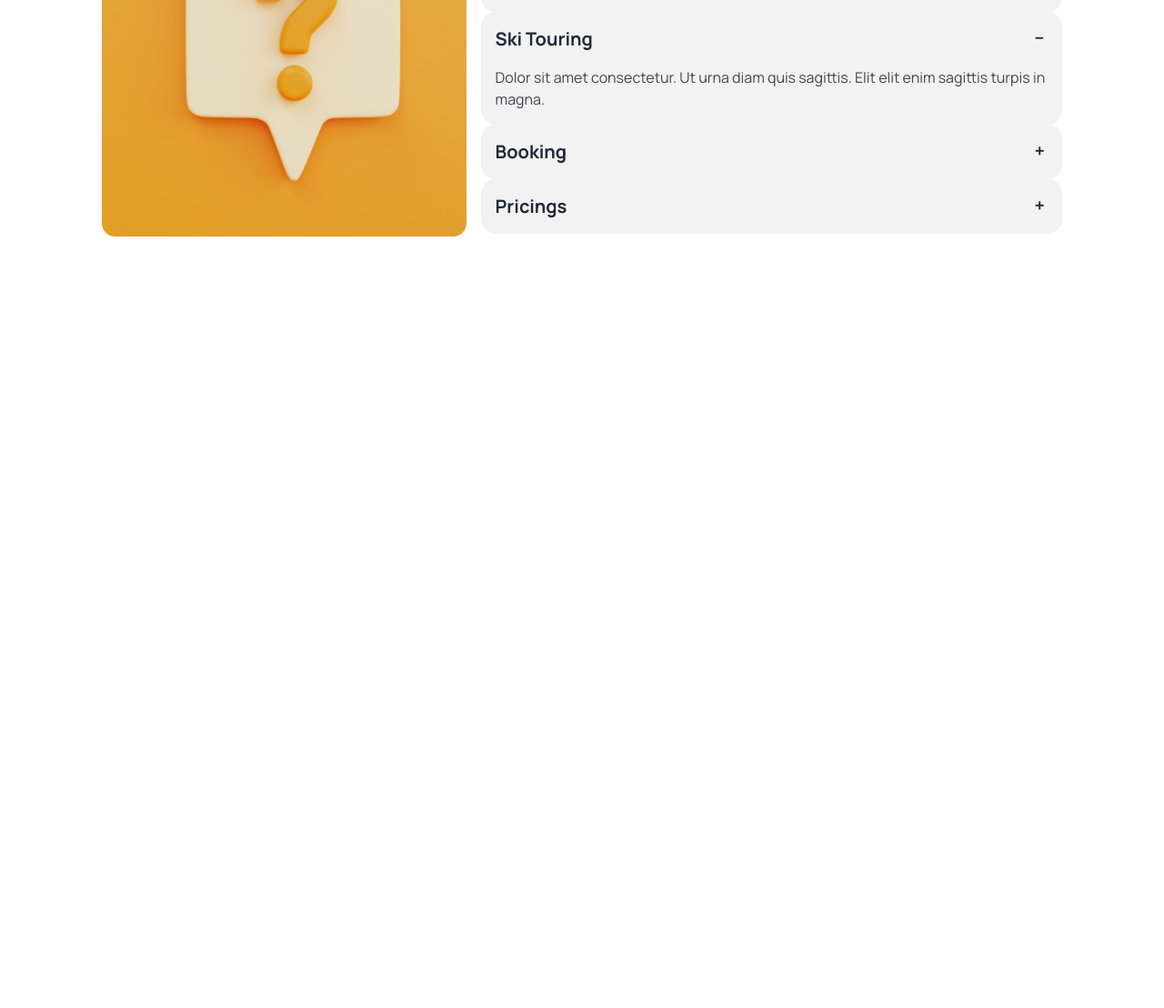
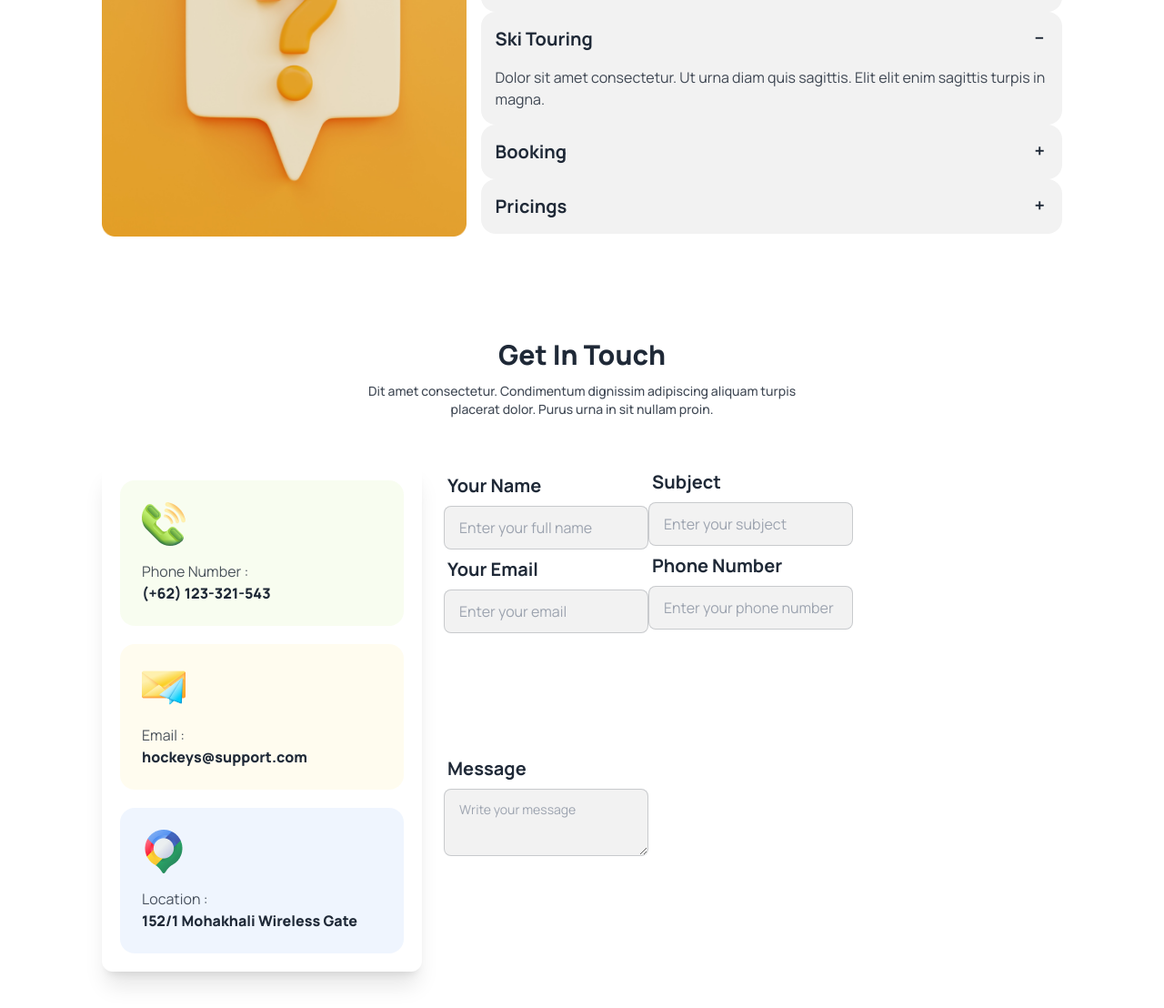
Before and after one commit to mhedi-hasan/assignment-no-3, a plain HTML site: page index.html in a window 1280 px wide. Shown: the part 3706-4814 px from the top of the page at 91% size. Before the commit the page ends 4006 px from the top, so only its background shows below. Drawn offline with nearby package versions, Linux system fonts and the light colour scheme.

Commit message:
Get In Touch section added

```diff
--- a/index.html
+++ b/index.html
@@ -268,7 +268,7 @@
             </div>
             <div class="flex lg:mt-20 mt-12 justify-between lg:flex-row flex-col gap-4">
                 <div>
-                    <img src="./Images/11.png" class="lg:w-full lg:h-full w-80 h-56 mx-auto" alt="">
+                    <img src="./Images/11.png" class="lg:w-full lg:h-full w-80 h-60 mx-auto" alt="">
                 </div>
                 <div class="lg:w-2/3">
                     <div class="collapse collapse-plus bg-base-200">
@@ -329,6 +329,78 @@
             </div>
         </div>
         <!-- clients-question-end -->
+        <!-- get-in-touch-section-start -->
+        <div class="lg:mt-28 mt-16">
+            <div class="text-center mb-12">
+                <h2 class="font-extrabold lg:text-3xl text-2xl">Get In Touch</h2>
+                <p class="lg:w-1/2 block mx-auto font-medium text-sm opacity-85 pt-3 px-3">Dit amet consectetur. Condimentum dignissim adipiscing aliquam turpis placerat dolor. Purus urna in sit nullam proin.</p>
+            </div>
+            <div class="flex lg:flex-row flex-col gap-6">
+                <div class="shadow-xl lg:w-1/3 p-5 rounded-xl space-y-5">
+                    <!-- first-card -->
+                    <div class="bg-[#bced6d] bg-opacity-[0.1] p-6 rounded-2xl">
+                        <img src="./Images/call-img.png" alt="">
+                        <p class="pt-4"><span class="font-normal text-[16px] opacity-80">Phone Number :</span> <br> <span class="font-extrabold text-[16px]">(+62) 123-321-543</span></p>
+                    </div>
+                    <!-- second-card -->
+                    <div class="bg-[#fddd5f] bg-opacity-[0.1] p-6 rounded-2xl">
+                        <img src="./Images/e-mail-img.png" alt="">
+                        <p class="pt-4"><span class="font-normal text-[16px] opacity-80">Email :</span> <br> <span class="font-extrabold text-[16px]">hockeys@support.com</span></p>
+                    </div>
+                    <!-- thard-card -->
+                    <div class="bg-[#629cf3] bg-opacity-[0.1] p-6 rounded-2xl">
+                        <img src="./Images/google-map.png" alt="">
+                        <p class="pt-4"><span class="font-normal text-[16px] opacity-80">Location :</span> <br> <span class="font-extrabold text-[16px]">152/1 Mohakhali Wireless Gate</span></p>
+                    </div>
+                </div>
+                <div class="grid lg:grid-cols-2 grid-cols-1">
+                    <!-- first-div -->
+                    <div class="lg:mt-1 mt-7">
+                        <!-- input-one -->
+                        <label class="form-control w-full max-w-xs">
+                            <div class="label">
+                              <span class="label-text font-bold text-xl">Your Name</span>
+                            </div>
+                            <input type="text" placeholder="Enter your full name" class="input bg-base-200 input-bordered w-full max-w-xs" />
+                          </label>
+                        <!-- input-two -->
+                        <label class="form-control w-full max-w-xs">
+                            <div class="label">
+                              <span class="label-text font-bold text-xl">Your Email</span>
+                            </div>
+                            <input type="text" placeholder="Enter your email" class="input bg-base-200 input-bordered w-full max-w-xs" />
+                          </label>
+                    </div>
+                    <!-- second-div -->
+                    <div>
+                        <!-- input-one -->
+                        <label class="form-control w-full max-w-xs">
+                            <div class="label">
+                              <span class="label-text font-bold text-xl">Subject</span>
+                            </div>
+                            <input type="text" placeholder="Enter your subject" class="input bg-base-200 input-bordered w-full max-w-xs" />
+                          </label>
+                        <!-- input-two -->
+                        <label class="form-control w-full max-w-xs">
+                            <div class="label">
+                              <span class="label-text font-bold text-xl">Phone Number</span>
+                            </div>
+                            <input type="text" placeholder="Enter your phone number" class="input bg-base-200 input-bordered w-full max-w-xs" />
+                          </label>
+                    </div>
+                     <!-- textarea-one -->
+                <div>
+                    <label class="form-control">
+                        <div class="label">
+                            <span class="label-text font-bold text-xl">Message</span>
+                        </div>
+                        <textarea class="textarea lg:w-full w-80 textarea-bordered bg-base-200" placeholder="Write your message"></textarea>
+                    </label>
+                </div>
+                </div>
+            </div>
+        </div>
+        <!-- get-in-touch-section-end -->
     </main>
     <!-- main-section-end -->
     <!-- footer-section-start -->
```
Also changed, not shown: Images/call-img.png (renamed from Images/Group 1171275317.png), Images/e-mail-img.png (renamed from Images/Group 1171275318.png), Images/google-map.png (renamed from Images/Group 1171275321.png).
